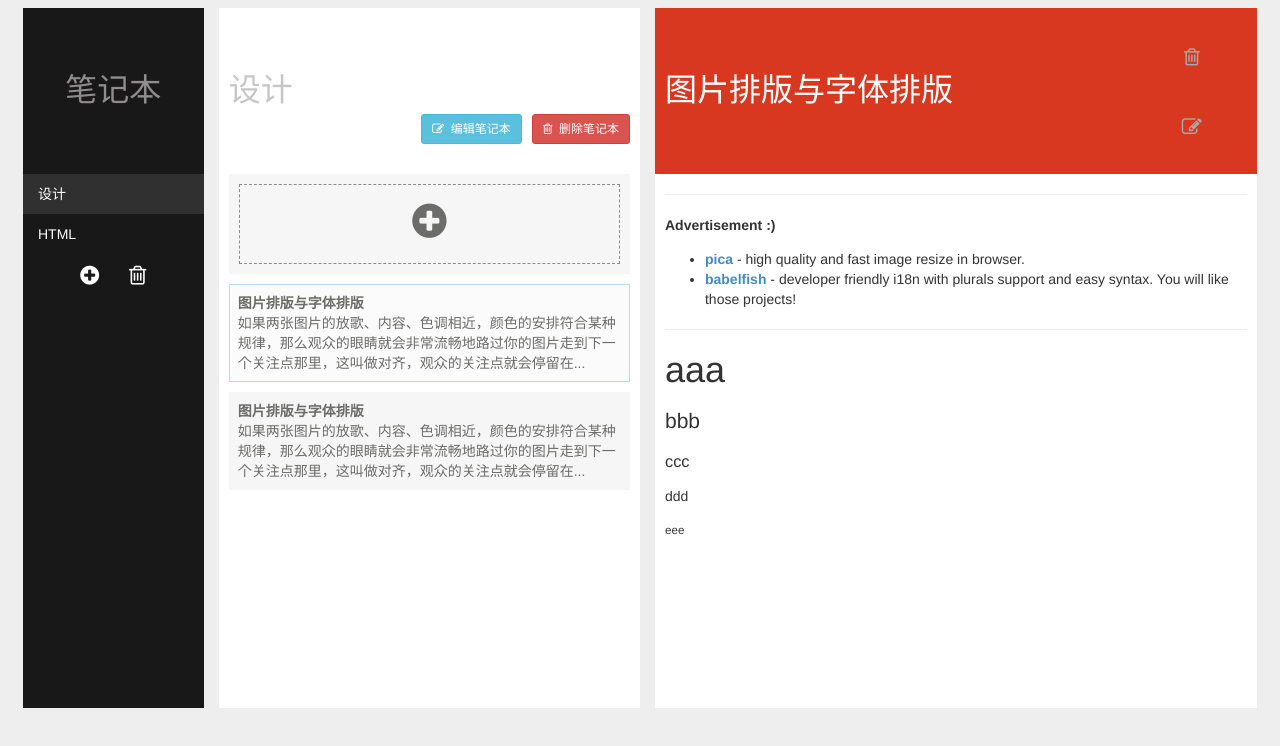
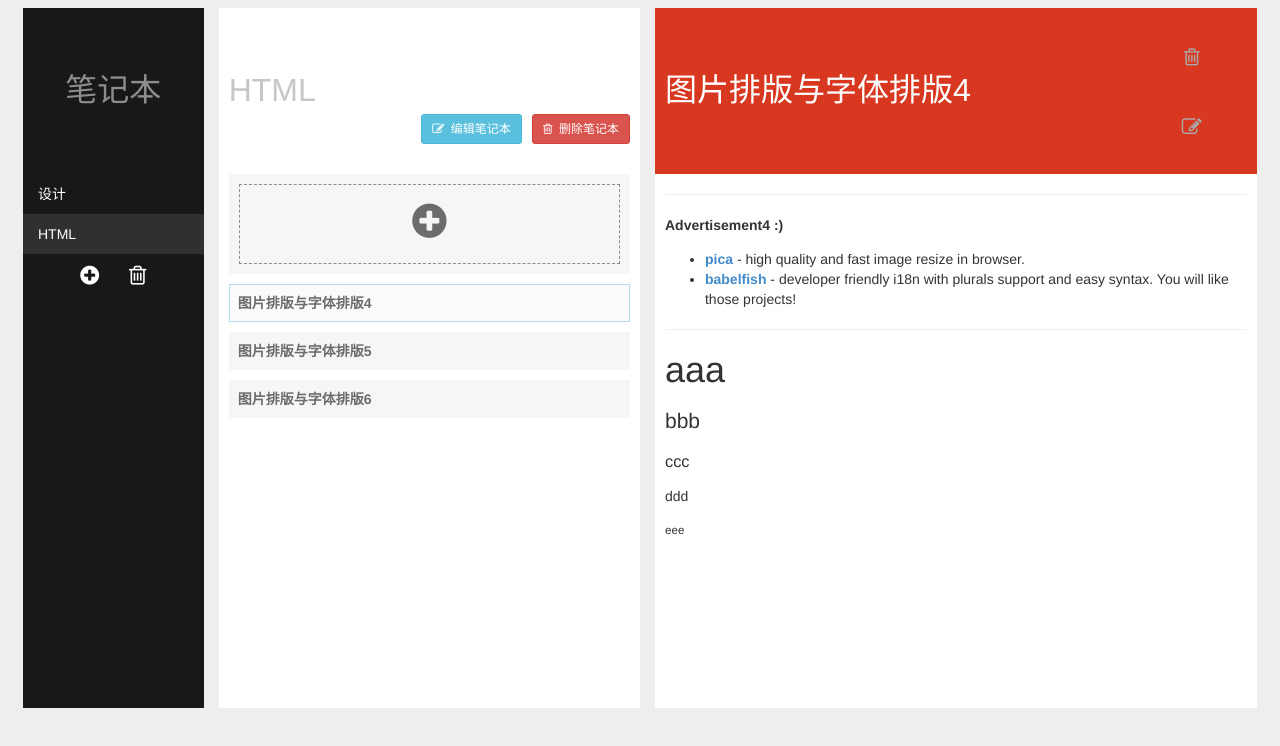
Before and after one commit to le0zh0u/ife_ria_qihang01, a plain HTML site: page index.html in a window 1280 px wide. Drawn offline with nearby package versions, Linux system fonts and the light colour scheme.

Commit message:
添加数据展示

```diff
--- a/assets/js/index.js
+++ b/assets/js/index.js
@@ -12,6 +12,102 @@ $(function() {
   console.log(md.render('# Remarkable rulezz!'));
   // => <h1>Remarkable rulezz!</h1>
   $(".source").val("---\r__Advertisement :)__\r- __[pica](https://nodeca.github.io/pica/demo/)__ - high quality and fast image\rresize in browser.\r- __[babelfish](https://github.com/nodeca/babelfish/)__ - developer friendly\ri18n with plurals support and easy syntax.\rYou will like those projects!\r---\r# aaa\r## bbb\r### ccc\r#### ddd\r##### eee");
+
+  var loadbooksAndNotesByNotesId = function(noteId){
+    $.ajax({
+      type:"GET",
+      url:"data/notes.json",
+      dataType:"json",
+      success:function(result){
+        console.log(result);
+        var data = result.data;
+        var booksUL = "";
+        var notesUL = "";
+        $.each(data, function(i, n){
+            var book_id = n.bookId;
+            var book_name = n.bookName;
+            booksUL += "<li ";
+            var notes = n.notes;
+            var noteinbookId = "";
+            //获取note所在的book
+            $.each(notes,function(i, note){
+              var note_id = note.noteId;
+
+              if(note_id == noteId){
+                noteinbookId = book_id;
+              }
+            });
+            $.each(notes,function(i, note){
+              var note_id = note.noteId;
+
+              if(noteinbookId == book_id){
+                var note_title = note.noteTitle;
+                var note_content = note.noteContent;
+                //加载note所在的books选中状态
+                booksUL += "class='active' ";
+                //加载notelist页面
+                //设置notelist页面的title
+                $(".book-name").text(book_name);
+                //设置delbooks和editbooks按钮的id
+                $(".del-book-btn").data("id",book_id);
+                $(".edit-book-btn").data("id",book_id);
+                //设置添加note的bookid
+                $(".add-note-item").data("id",note_id);
+                notesUL += '<div class="list-item';
+              }
+
+              if(note_id == noteId){
+                //设置选中状体啊的note
+                notesUL+= ' active ';
+                $(".markdown-box textarea").val(note_content);
+                //加载页面详情页
+                $("div.note-title >span").text(note_title);
+                $(".del-note-link").data("id",note_id);
+                $(".edit-note-link").data("id",note_id);
+              }
+              if(noteinbookId == book_id){
+                notesUL += '"><a href="#" class="note-id" ><span class="item-title">'+note_title+'</span><p class="item-summary"></p></a></div>';
+              }
+
+            });
+
+            booksUL += "><a class='book-item' href='#' data-id='"+book_id+"'>"+book_name+"</a></li>";
+
+
+
+        });
+        booksUL += '<li class="item-option"><a href="#" class="add-books"><i class="fa fa-plus-circle"></i></a><a href="#" class="del-books"><i class="fa fa-trash-o"></i></a></li>';
+        $(".nav.navbar-nav").append(booksUL);
+        $(".notes-list").html(notesUL);
+        updateViewTextarea();
+      },
+      error:function(XMLHttpRequest, textStatus, errorThrown){
+        alert("error"+"XMLHttpRequest:"+XMLHttpRequest+";textStatus:"+textStatus+";errorThrown:"+errorThrown);
+      }
+    });
+  };
+  loadbooksAndNotesByNotesId(4);
+
+  var loadBookId=function(bookId){
+    //设置笔记本active
+    var books = $('.nav.navbar-nav');
+    $('.nav.navbar-nav .active').removeClass("active");
+    $.each(books,function(i,book){
+      if(this.attr("data-id")==bookId){
+        this.addClass("active");
+      }
+    });
+
+
+  };
+
+
+  //点击books 选择笔记本
+  $("#bs-example-navbar-collapse-1 .nav.navbar-nav li a.book-item").click(function(){
+    var book_id = $(this).attr("data-id");
+    loadBookId(bookId);
+  });
+
   /*
 
 # h1 Heading
@@ -224,7 +320,7 @@ It converts &quot;HTML&quot;, but keep intact partial entries like &quot;xxxHTML
 *[HTML]: Hyper Text Markup Language
 
   */
-  updateViewTextarea();
+  //updateViewTextarea();
 
   $('.source-submit').click(function(){
     updateViewTextarea();
--- /dev/null
+++ b/books.json
@@ -0,0 +1 @@
+{"data":[{"bookId":1,"bookName":"艺术"},{"bookId":2,"bookName":"HTML"}]}
--- /dev/null
+++ b/data/books.json
@@ -0,0 +1 @@
+{"data":[{"bookId":1,"bookName":"艺术"},{"bookId":2,"bookName":"HTML"}]}
--- /dev/null
+++ b/data/notes.json
@@ -0,0 +1,8 @@
+{"data":[
+{"bookId":"1","bookName":"设计","notes":[{"noteId":1,"noteTitle":"图片排版与字体排版1","noteContent":"---\r__Advertisement1 :)__\r- __[pica](https://nodeca.github.io/pica/demo/)__ - high quality and fast image\rresize in browser.\r- __[babelfish](https://github.com/nodeca/babelfish/)__ - developer friendly\ri18n with plurals support and easy syntax.\rYou will like those projects!\r---\r# aaa\r## bbb\r### ccc\r#### ddd\r##### eee","create_date":"2015.7.25","update_date":"2015.7.25"},
+{"noteId":2,"noteTitle":"图片排版与字体排版2","noteContent":"---\r__Advertisement2 :)__\r- __[pica](https://nodeca.github.io/pica/demo/)__ - high quality and fast image\rresize in browser.\r- __[babelfish](https://github.com/nodeca/babelfish/)__ - developer friendly\ri18n with plurals support and easy syntax.\rYou will like those projects!\r---\r# aaa\r## bbb\r### ccc\r#### ddd\r##### eee","create_date":"2015.7.25","update_date":"2015.7.25"},
+{"noteId":3,"noteTitle":"图片排版与字体排版3","noteContent":"---\r__Advertisement3 :)__\r- __[pica](https://nodeca.github.io/pica/demo/)__ - high quality and fast image\rresize in browser.\r- __[babelfish](https://github.com/nodeca/babelfish/)__ - developer friendly\ri18n with plurals support and easy syntax.\rYou will like those projects!\r---\r# aaa\r## bbb\r### ccc\r#### ddd\r##### eee","create_date":"2015.7.25","update_date":"2015.7.25"}]},
+{"bookId":"2","bookName":"HTML","notes":[{"noteId":4,"noteTitle":"图片排版与字体排版4","noteContent":"---\r__Advertisement4 :)__\r- __[pica](https://nodeca.github.io/pica/demo/)__ - high quality and fast image\rresize in browser.\r- __[babelfish](https://github.com/nodeca/babelfish/)__ - developer friendly\ri18n with plurals support and easy syntax.\rYou will like those projects!\r---\r# aaa\r## bbb\r### ccc\r#### ddd\r##### eee","create_date":"2015.7.25","update_date":"2015.7.25"},
+{"noteId":5,"noteTitle":"图片排版与字体排版5","noteContent":"---\r__Advertisement5 :)__\r- __[pica](https://nodeca.github.io/pica/demo/)__ - high quality and fast image\rresize in browser.\r- __[babelfish](https://github.com/nodeca/babelfish/)__ - developer friendly\ri18n with plurals support and easy syntax.\rYou will like those projects!\r---\r# aaa\r## bbb\r### ccc\r#### ddd\r##### eee","create_date":"2015.7.25","update_date":"2015.7.25"},
+{"noteId":6,"noteTitle":"图片排版与字体排版6","noteContent":"---\r__Advertisement6 :)__\r- __[pica](https://nodeca.github.io/pica/demo/)__ - high quality and fast image\rresize in browser.\r- __[babelfish](https://github.com/nodeca/babelfish/)__ - developer friendly\ri18n with plurals support and easy syntax.\rYou will like those projects!\r---\r# aaa\r## bbb\r### ccc\r#### ddd\r##### eee","create_date":"2015.7.25","update_date":"2015.7.25"}]}
+]}
--- a/index.html
+++ b/index.html
@@ -11,20 +11,6 @@
 		<link rel="stylesheet" href="assets/css/index.css">
 	</head>
 	<body>
-		<nav class="navbar navbar-default" style="display:none;">
-			<div class="container-fluid">
-				<!-- Brand and toggle get grouped for better mobile display -->
-				<div class="navbar-header">
-				  <button type="button" class="navbar-toggle collapsed" data-toggle="collapse" data-target="#bs-example-navbar-collapse-1" aria-expanded="false">
-				    <span class="sr-only">Toggle navigation</span>
-				    <span class="icon-bar"></span>
-				    <span class="icon-bar"></span>
-				    <span class="icon-bar"></span>
-				  </button>
-				  <a class="navbar-brand" href="#">Brand</a>
-				</div>
-			</div><!-- /.container-fluid -->
-		</nav>
 		<div class="container">
 			<div class="row">
 				<div class="col-xs-2 full-height">
@@ -37,9 +23,9 @@
 						<div class="collapse navbar-collapse " id="bs-example-navbar-collapse-1">
 
 							<ul class="nav navbar-nav">
-								<li class="active"><a href="javascript:;">设计</a></li>
-								<li class=""><a href="javascript:;">HTML</a></li>
-								<li class="item-option"><a href="javascript:;" class="add-books"><i class="fa fa-plus-circle"></i></a><a href="javascript:;" class="del-books"><i class="fa fa-trash-o"></i></a></li>
+								<!--<li class="active"><a href="#">设计</a></li>
+								<li class=""><a href="#">HTML</a></li>-->
+
 							</ul>
 						</div><!-- /.navbar-collapse -->
 					</div>
@@ -47,22 +33,22 @@
 
 				<div class="col-xs-4 full-height note-list-tab">
 					<div class="title-height ">
-						<span>设计</span>
+						<span class="book-name">设计</span>
 						<div class="book-option">
 							<button class="btn btn-danger btn-sm del-book-btn pull-right"><i class="fa fa-trash-o"></i>&nbsp;&nbsp;删除笔记本</button>
 							<button class="btn btn-info btn-sm edit-book-btn pull-right"><i class="fa fa-pencil-square-o"></i>&nbsp;&nbsp;编辑笔记本</button>
 						</div>
 					</div>
 					<div class="add-note">
-						<a href="javascript:;" class="add-note-item">
+						<a href="#" class="add-note-item" >
 							<div class="add-item-box">
 								<i class="fa fa-plus-circle"></i>
 							</div>
 						</a>
 					</div>
 					<div class="notes-list">
-						<div class="list-item active">
-							<a href="">
+						<!--<div class="list-item active">
+							<a href="#" class="note-id" >
 								<span class="item-title">
 									图片排版与字体排版
 								</span>
@@ -70,24 +56,13 @@
 									如果两张图片的放歌、内容、色调相近，颜色的安排符合某种规律，那么观众的眼睛就会非常流畅地路过你的图片走到下一个关注点那里，这叫做对齐，观众的关注点就会停留在...
 								</p>
 							</a>
-						</div>
-						<div class="list-item">
-							<a href="">
-								<span class="item-title">
-									图片排版与字体排版
-								</span>
-								<p class="item-summary">
-									如果两张图片的放歌、内容、色调相近，颜色的安排符合某种规律，那么观众的眼睛就会非常流畅地路过你的图片走到下一个关注点那里，这叫做对齐，观众的关注点就会停留在...
-								</p>
-							</a>
-						</div>
-
+						</div>-->
 					</div>
 
 				</div>
 
-				<div class="col-xs-4 full-height" style="display:none;">
-					<div class="demo-control"><a href="#" class="source-submit">submit</a></div>
+				<div class="col-xs-4 full-height markdown-box" style="display:none;">
+					<div class="demo-control"><a href="#" class="source-submit">保存</a></div>
 						<textarea class="source full-height">
 
 						</textarea>
@@ -99,8 +74,8 @@
 								<span >图片排版与字体排版</span>
 							</div>
 							<div class="note-option">
-								<a href="javascript:;" class="del-note-link note-option-link"><i class="fa fa-trash-o"></i></a>
-								<a href="javascript:;" class="edit-note-link note-option-link"><i class="fa fa-pencil-square-o"></i></a>
+								<a href="#" class="del-note-link note-option-link"><i class="fa fa-trash-o"></i></a>
+								<a href="#" class="edit-note-link note-option-link"><i class="fa fa-pencil-square-o"></i></a>
 								<!-- <button class="btn btn-danger btn-sm del-book-btn pull-right"><i class="fa fa-trash-o"></i>&nbsp;&nbsp;删除笔记</button>
 								<button class="btn btn-info btn-sm edit-book-btn pull-right"><i class="fa fa-pencil-square-o"></i>&nbsp;&nbsp;编辑笔记</button> -->
 							</div>
```
